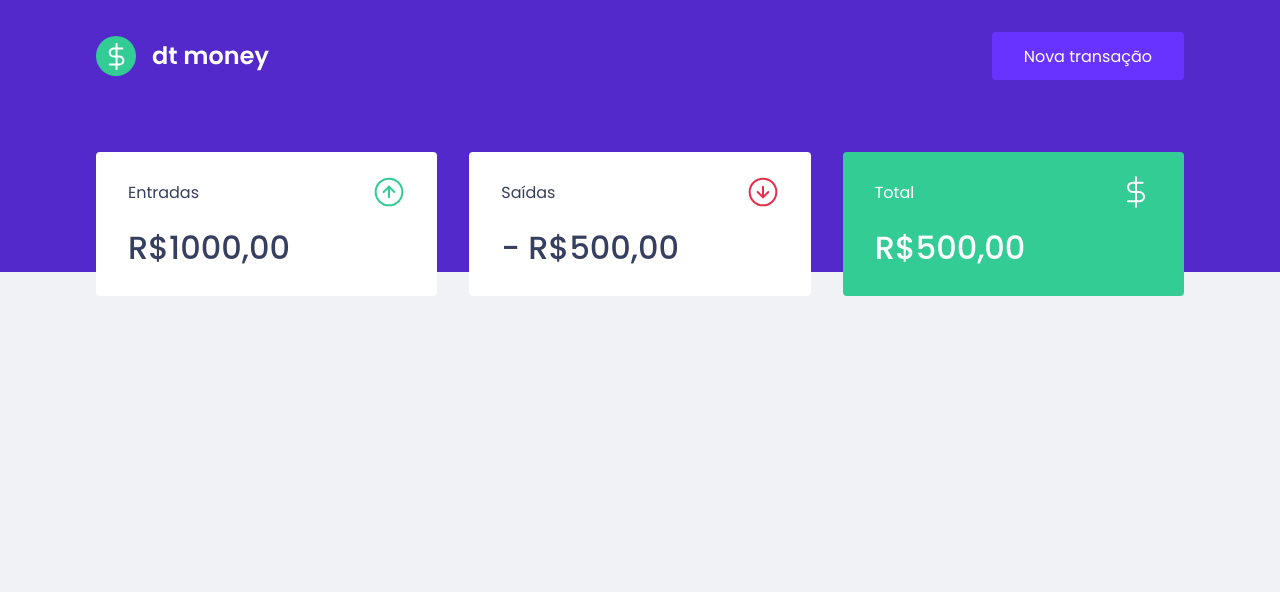
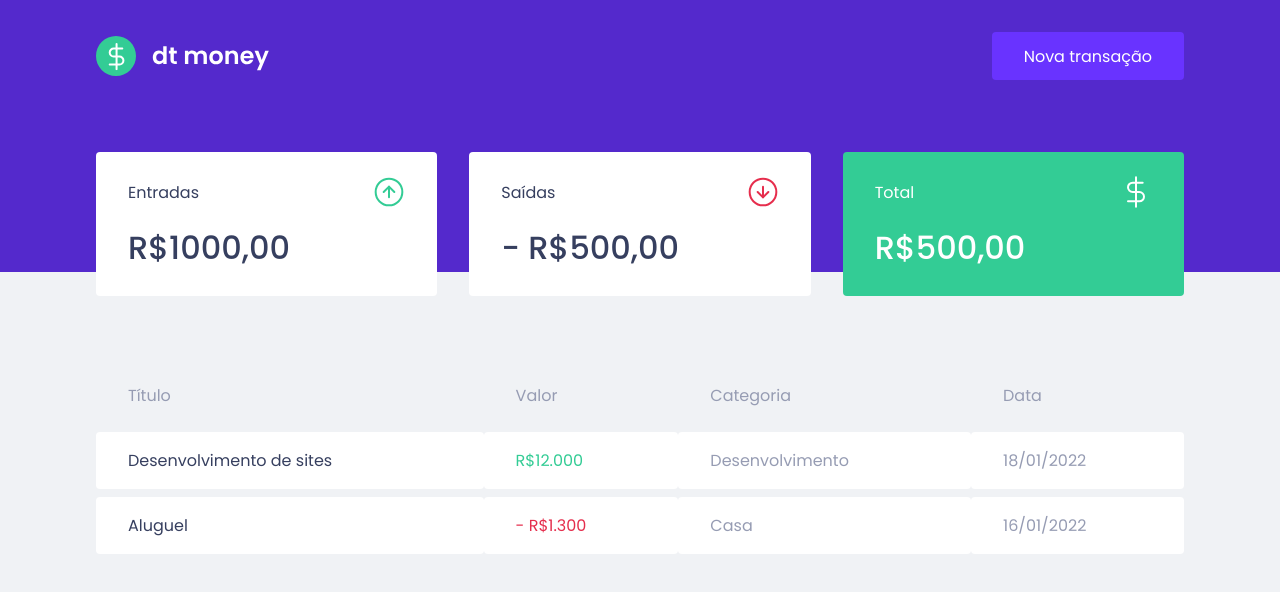
Before and after one commit to oLemos/financyou, a React (Create React App) app: page / in a window 1280 px wide. Shown: the top 592 px of the page. Built offline with nearby package versions, Linux system fonts and the light colour scheme.

Commit message:
transactions table

```diff
--- a/src/components/Dashboard/index.tsx
+++ b/src/components/Dashboard/index.tsx
@@ -1,4 +1,5 @@
 import { Summary } from "../Summary"
+import { TransactionsTable } from "../TranscationsTable"
 
 import { Container } from "./styles"
 
@@ -6,6 +7,7 @@
     return (
         <Container>
             <Summary />
+            <TransactionsTable />
         </Container>
     )
 }
--- /dev/null
+++ b/src/components/TranscationsTable/index.tsx
@@ -0,0 +1,34 @@
+import { Container } from "./styles"
+
+export const TransactionsTable = () => {
+    return (
+        <Container>
+            <table>
+                <thead>
+                    <tr>
+                        <th>Título</th>
+                        <th>Valor</th>
+                        <th>Categoria</th>
+                        <th>Data</th>
+                    </tr>
+                </thead>
+
+                <tbody>
+                    <tr>
+                        <td>Desenvolvimento de sites</td>
+                        <td className="deposit">R$12.000</td>
+                        <td>Desenvolvimento</td>
+                        <td>18/01/2022</td>
+                    </tr>
+
+                    <tr>
+                        <td>Aluguel</td>
+                        <td className="withdraw">- R$1.300</td>
+                        <td>Casa</td>
+                        <td>16/01/2022</td>
+                    </tr>
+                </tbody>
+            </table>
+        </Container>
+    )
+}
--- /dev/null
+++ b/src/components/TranscationsTable/styles.ts
@@ -0,0 +1,38 @@
+import styled from 'styled-components';
+
+export const Container = styled.div`
+    margin-top: 4rem;
+
+    table {
+        width: 100%;
+        border-spacing: 0 0.5rem;
+
+        th {
+            color: var(--text-body);
+            font-weight: 400;
+            padding: 1rem 2rem;
+            text-align: left;
+            line-height: 1.5rem;
+        }
+
+        td {
+            padding: 1rem 2rem;
+            border: 0;
+            background-color: var(--shape);
+            color: var(--text-body);
+            border-radius: 0.25rem;
+
+            &:first-child {
+                color: var(--text-title);
+            }
+
+            &.deposit {
+                color: var(--green);
+            }
+
+            &.withdraw {
+                color: var(--red);
+            }
+        }
+    }
+`;
```
